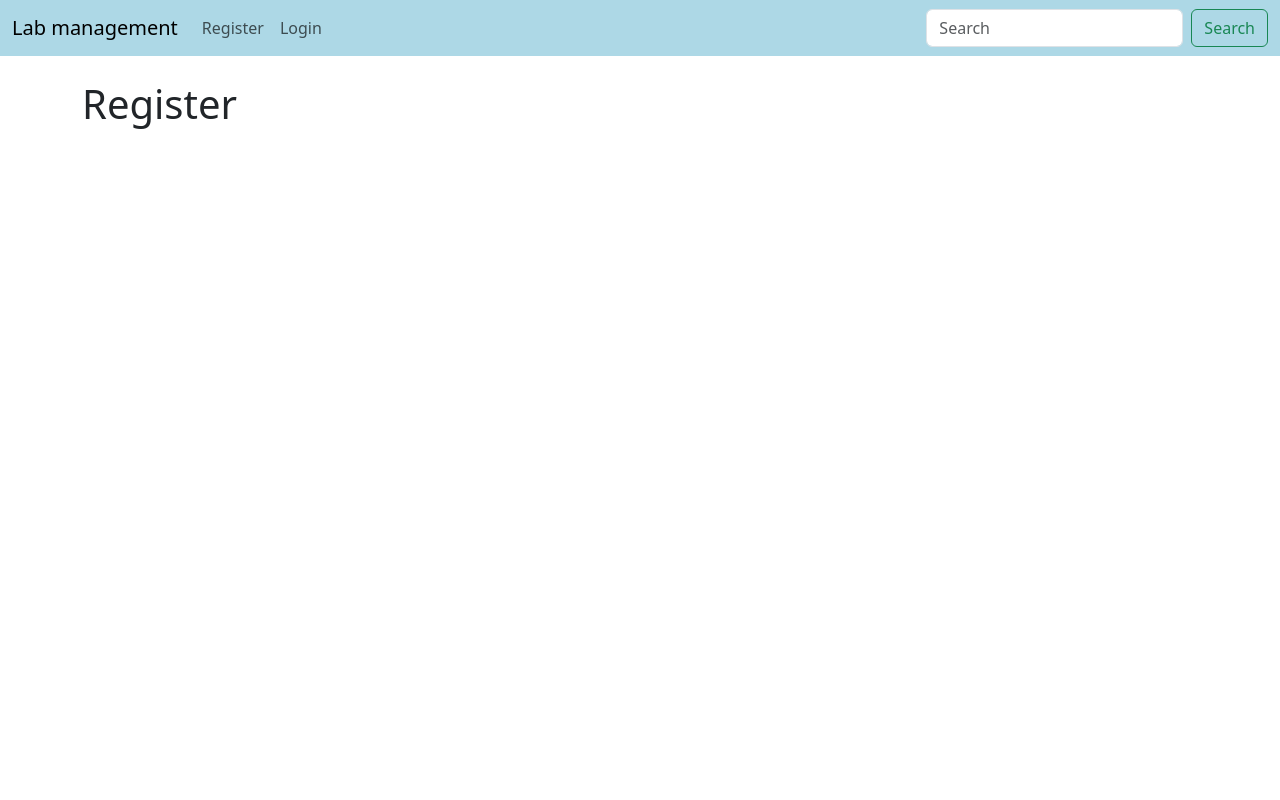
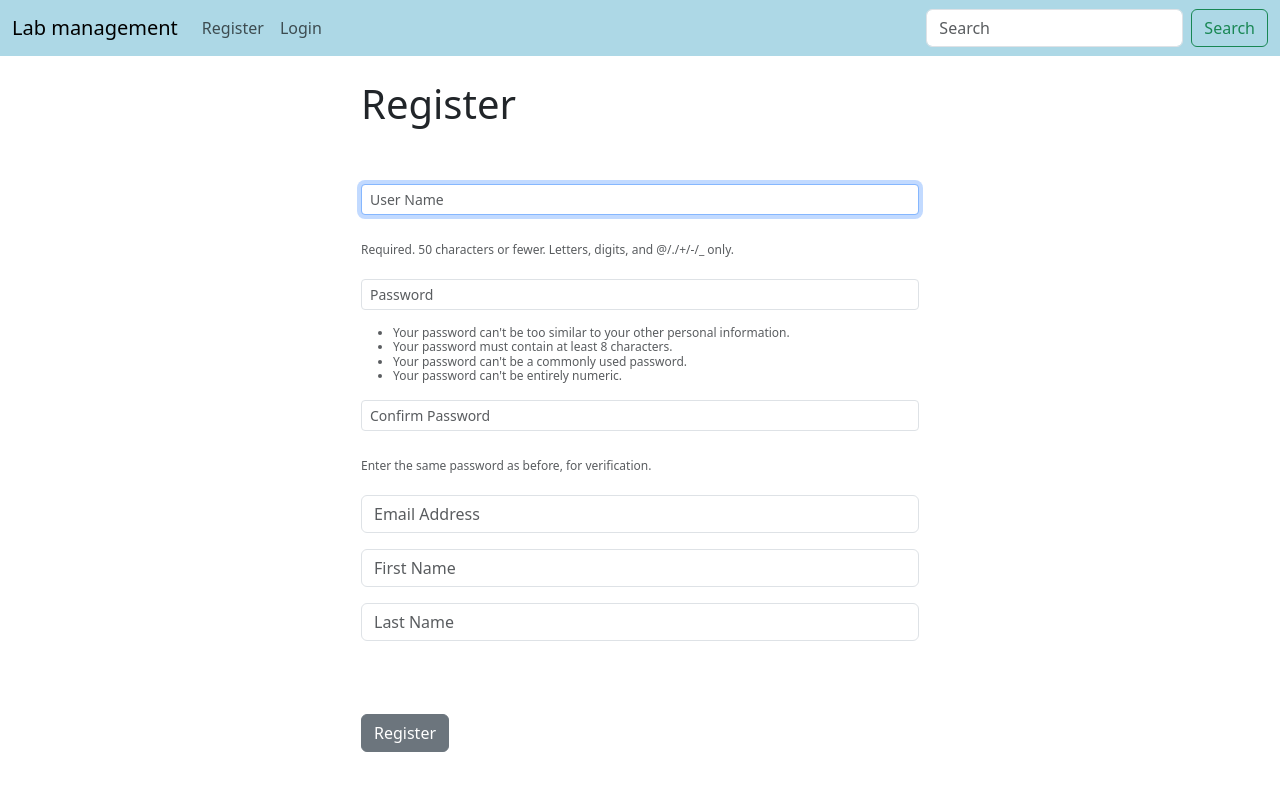
Before and after one commit to nikhitasathish1/CampusLedger, a Django app: page /register/ in a window 1280 px wide. Run offline with Django 5.2, Linux system fonts and the light colour scheme.

Commit message:
registration form finished

```diff
--- a/website/forms.py
+++ b/website/forms.py
@@ -3,9 +3,9 @@ from django.contrib.auth.models import User
 from django import forms
 
 class SignUpForm(UserCreationForm):
-    email = forms.EmailField(label='',widget=forms.TextTnput(attrs={'class':'form-control','placeholder':'Email Address'}))
-    first_name = forms.CharField(label='',max_length=50,widget=forms.TextTnput(attrs={'class':'form-control','placeholder':'First Name'}))
-    last_name = forms.CharField(label='',max_length=50,widget=forms.TextTnput(attrs={'class':'form-control','placeholder':'Last Name'}))
+    email = forms.EmailField(label='',widget=forms.TextInput(attrs={'class':'form-control','placeholder':'Email Address'}))
+    first_name = forms.CharField(label='',max_length=50,widget=forms.TextInput(attrs={'class':'form-control','placeholder':'First Name'}))
+    last_name = forms.CharField(label='',max_length=50,widget=forms.TextInput(attrs={'class':'form-control','placeholder':'Last Name'}))
 
     class meta:
         model=User
@@ -13,18 +13,49 @@ class SignUpForm(UserCreationForm):
 
     def __init__(self, *args, **kwargs):
         super(SignUpForm, self).__init__(*args, **kwargs)
+        self.fields['username'].widget.attrs['class'] = 'form-control form-control-sm'
+        self.fields['username'].widget.attrs['placeholder'] = 'User Name'
+        self.fields['username'].label = ''
+        self.fields['username'].help_text = (
+            '<span style="font-size: 12px;" class="form-text text-muted">'
+            'Required. 50 characters or fewer. Letters, digits, and @/./+/-/_ only.'
+            '</span>'
+        )
 
-        self.fields['username'].widget.attrs['class'] = 'form-control'
-	    self.fields['username'].widget.attrs['placeholder'] = 'User Name'
-	    self.fields['username'].label = ''
-		self.fields['username'].help_text = '<span class="form-text text-muted"><small>Required. 50 characters or fewer. Letters, digits and @/./+/-/_ only.</small></span>'
+        # Password1 field
+        self.fields['password1'].widget.attrs['class'] = 'form-control form-control-sm'
+        self.fields['password1'].widget.attrs['placeholder'] = 'Password'
+        self.fields['password1'].label = ''
+        self.fields['password1'].help_text = (
+            '<ul style="font-size: 12px;" class="form-text text-muted">'
+            '<li>Your password can\'t be too similar to your other personal information.</li>'
+            '<li>Your password must contain at least 8 characters.</li>'
+            '<li>Your password can\'t be a commonly used password.</li>'
+            '<li>Your password can\'t be entirely numeric.</li>'
+            '</ul>'
+        )
 
-		self.fields['password1'].widget.attrs['class'] = 'form-control'
-		self.fields['password1'].widget.attrs['placeholder'] = 'Password'
-		self.fields['password1'].label = ''
-		self.fields['password1'].help_text = '<ul class="form-text text-muted small"><li>Your password can\'t be too similar to your other personal information.</li><li>Your password must contain at least 8 characters.</li><li>Your password can\'t be a commonly used password.</li><li>Your password can\'t be entirely numeric.</li></ul>'
+        # Password2 field
+        self.fields['password2'].widget.attrs['class'] = 'form-control form-control-sm'
+        self.fields['password2'].widget.attrs['placeholder'] = 'Confirm Password'
+        self.fields['password2'].label = ''
+        self.fields['password2'].help_text = (
+            '<span style="font-size: 12px;" class="form-text text-muted">'
+            'Enter the same password as before, for verification.'
+            '</span>'
+        )
 
-		self.fields['password2'].widget.attrs['class'] = 'form-control'
-		self.fields['password2'].widget.attrs['placeholder'] = 'Confirm Password'
-		self.fields['password2'].label = ''
-		self.fields['password2'].help_text = '<span class="form-text text-muted"><small>Enter the same password as before, for verification.</small></span>'
+        # self.fields['username'].widget.attrs['class'] = 'form-control'
+        # self.fields['username'].widget.attrs['placeholder'] = 'User Name'
+        # self.fields['username'].label = ''
+        # self.fields['username'].help_text = '<span class="form-text text-muted"><small>Required. 50 characters or fewer. Letters, digits and @/./+/-/_ only.</small></span>'
+
+        # self.fields['password1'].widget.attrs['class'] = 'form-control'
+        # self.fields['password1'].widget.attrs['placeholder'] = 'Password'
+        # self.fields['password1'].label = ''
+        # self.fields['password1'].help_text = '<ul class="form-text text-muted small"><li>Your password can\'t be too similar to your other personal information.</li><li>Your password must contain at least 8 characters.</li><li>Your password can\'t be a commonly used password.</li><li>Your password can\'t be entirely numeric.</li></ul>'
+
+        # self.fields['password2'].widget.attrs['class'] = 'form-control'
+        # self.fields['password2'].widget.attrs['placeholder'] = 'Confirm Password'
+        # self.fields['password2'].label = ''
+        # self.fields['password2'].help_text = '<span class="form-text text-muted"><small>Enter the same password as before, for verification.</small></span>'
--- a/website/templates/register.html
+++ b/website/templates/register.html
@@ -1,4 +1,27 @@
 {% extends 'base.html' %}
 {% block content %}
+<div class="col-md-6 offset-md-3">
 <h1> Register<h1>
+</br>
+<form method="POST" action="">
+    {% csrf_token %}
+    {% if form.errors %}
+			<div class="alert alert-warning alert-dismissible fade show" role="alert" style="font-size: 14px;">
+              Your Form Has Errors
+                <ul style="margin-top: 10px; font-size: 13px;">
+			    {% for field in form %}
+			  	    {% if field.errors %}
+                        {% for error in field.errors %}
+                            <li><strong style="font-size: 14px;">{{ error }}</strong></li>
+                        {% endfor %}
+                    {% endif %}
+			    {% endfor %}
+			  <button type="button" class="btn-close" data-bs-dismiss="alert" aria-label="Close"></button>
+			</div>
+		{% endif %}
+    {{form.as_p}}
+</br>
+<button type="submit" class="btn btn-secondary">Register</button>
+</form>
+</div>
 {% endblock %}
--- a/website/views.py
+++ b/website/views.py
@@ -1,6 +1,7 @@
 from django.shortcuts import render, redirect
 from django.contrib.auth import authenticate, login, logout
 from django.contrib import messages
+from .forms import SignUpForm
 
 def home(request):
     #check to see if loggin in
@@ -26,4 +27,18 @@ def logout_user(request):
     return redirect('home')
 
 def register_user(request):
-    return render(request, 'register.html',{})
+    if request.method == 'POST':
+        form=SignUpForm(request.POST)
+        if form.is_valid():
+            form.save()
+            #authenticate and login
+            username=form.cleaned_data['username']
+            password=form.cleaned_data['password1']
+            user=authenticate(username=username,password=password)
+            login(request,user)
+            messages.success(request,"You have been successfully been registered!")
+            return redirect('home')
+    else:
+        form=SignUpForm()
+        return render(request, 'register.html',{'form':form})
+    return render(request, 'register.html',{'form':form})
```
